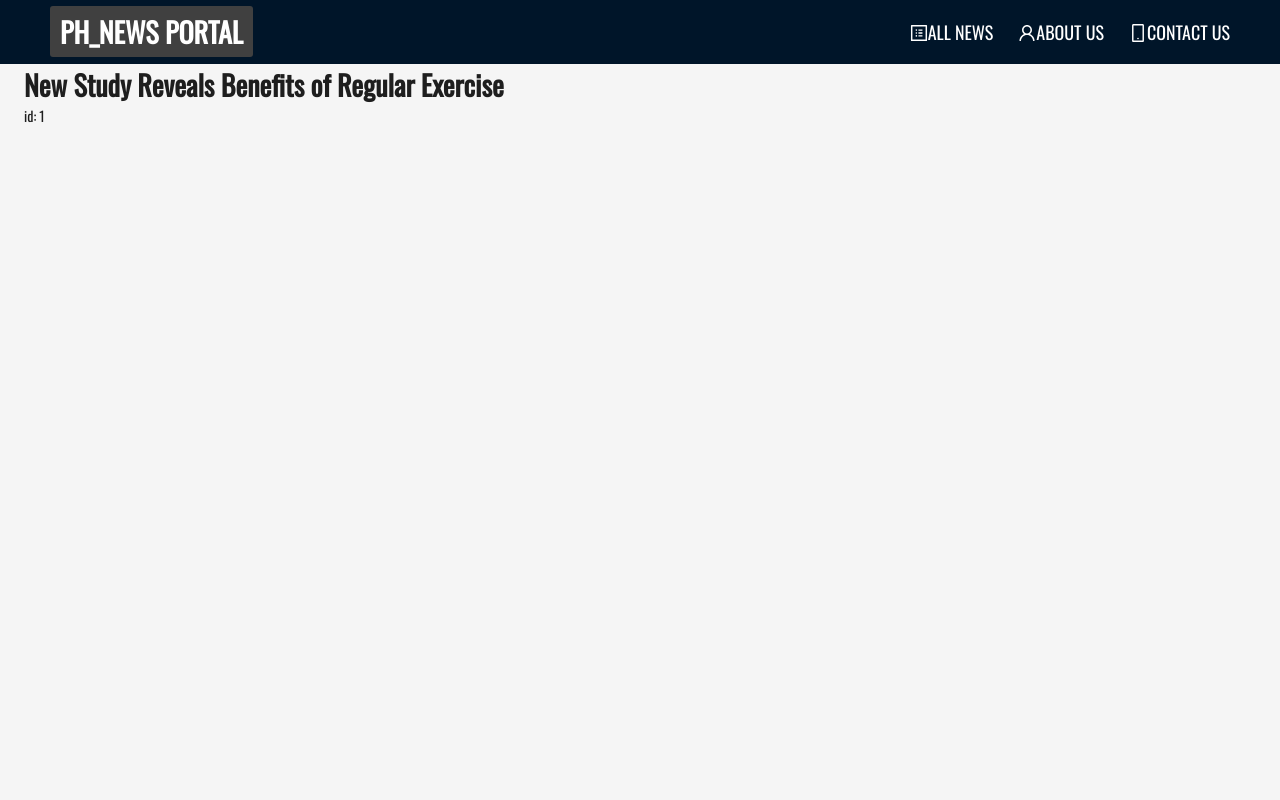
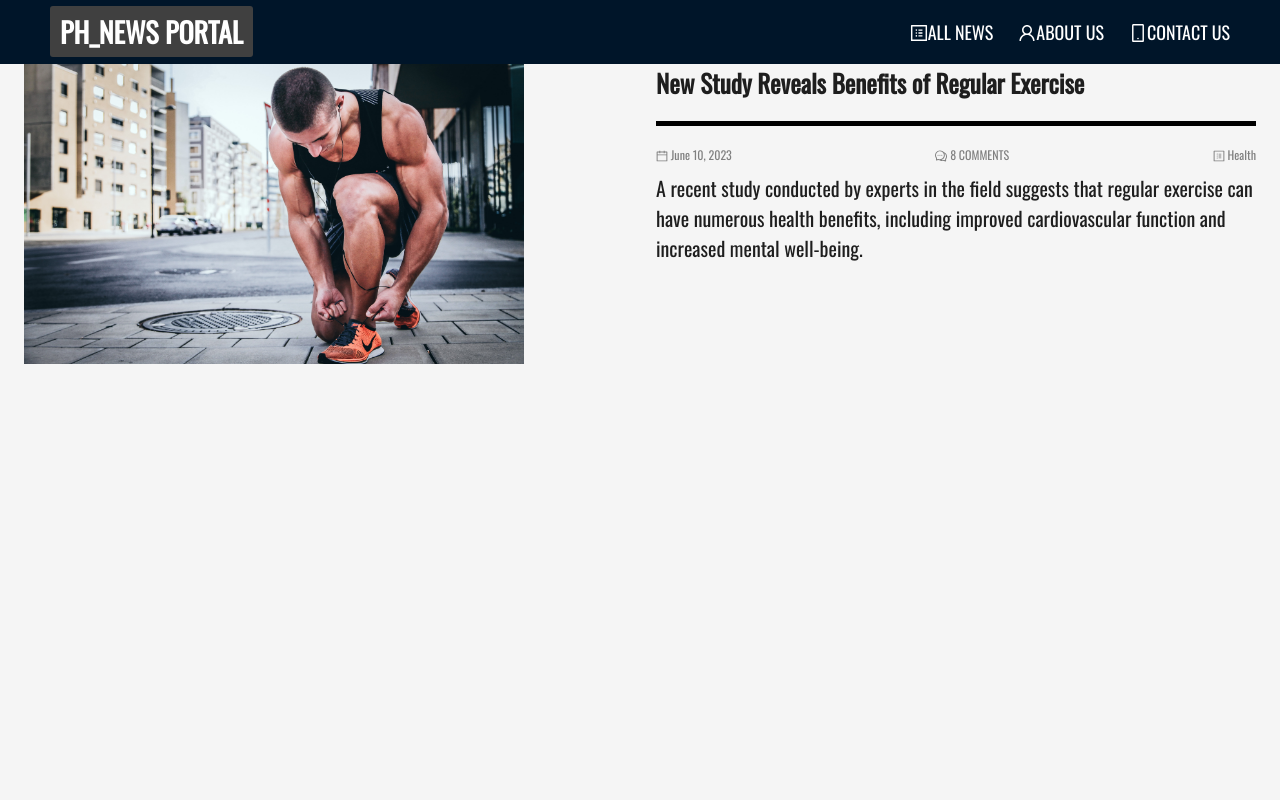
Before and after one commit to mdasif8393/level2-ph-news-portal-nextJs, a Next.js app: page /news/1 in a window 1280 px wide. Shown: the top 800 px of the page. Built offline with nearby package versions, Linux system fonts and the light colour scheme; data requests are answered from the project's data file.

Commit message:
[Done --> Show dynamic data in single page]

```diff
--- a/src/pages/news/[newsId].js
+++ b/src/pages/news/[newsId].js
@@ -1,11 +1,77 @@
 import RootLayout from '@/components/Layouts/RootLayout';
 import React from 'react';
+import Image from "next/image";
+import { Col, Row } from 'antd'
+import {
+    ArrowRightOutlined,
+    CalendarOutlined,
+    CommentOutlined,
+    ProfileOutlined,
+} from "@ant-design/icons";
 
 const NewsDetailPage = ({ news }) => {
     return (
         <div>
-            <h1>{news?.title}</h1>
-            <p>id: {news?.id}</p>
+
+            <Row
+                gutter={{
+                    xs: 8,
+                    sm: 16,
+                    md: 24,
+                    lg: 32,
+                }}
+            >
+                <Col className="gutter-row" span={12}>
+                    <div>
+                        <Image
+                            src={news?.image_url}
+                            width={500}
+                            height={300}
+                            responsive
+                            alt="news image"
+                        />
+                    </div>
+                </Col>
+                <Col className="gutter-row" span={12}>
+                    <div>
+                        <h1 style={{ fontSize: "25px" }}>{news?.title}</h1>
+                        <div
+                            className="line"
+                            style={{
+                                height: "5px",
+                                margin: "20px 0",
+                                background: "#000",
+                                width: "100%",
+                            }}
+                        ></div>
+
+                        <p
+                            style={{
+                                display: "flex",
+                                justifyContent: "space-between",
+                                width: "100%",
+                                color: "gray",
+                                margin: "10px 0px",
+                                fontSize: "12px",
+                            }}
+                        >
+                            <span>
+                                <CalendarOutlined /> {news?.release_date}
+                            </span>
+                            <span>
+                                <CommentOutlined /> {news?.comment_count} COMMENTS
+                            </span>
+                            <span>
+                                <ProfileOutlined /> {news?.category}
+                            </span>
+                        </p>
+
+                        <p style={{ fontSize: "20px" }}>
+                            {news?.description}
+                        </p>
+                    </div>
+                </Col>
+            </Row>
         </div>
     );
 };
@@ -27,6 +93,7 @@ export const getStaticPaths = async () => {
     return { paths, fallback: false }
 }
 
+
 export const getStaticProps = async (context) => {
 
     const { params } = context;
```
